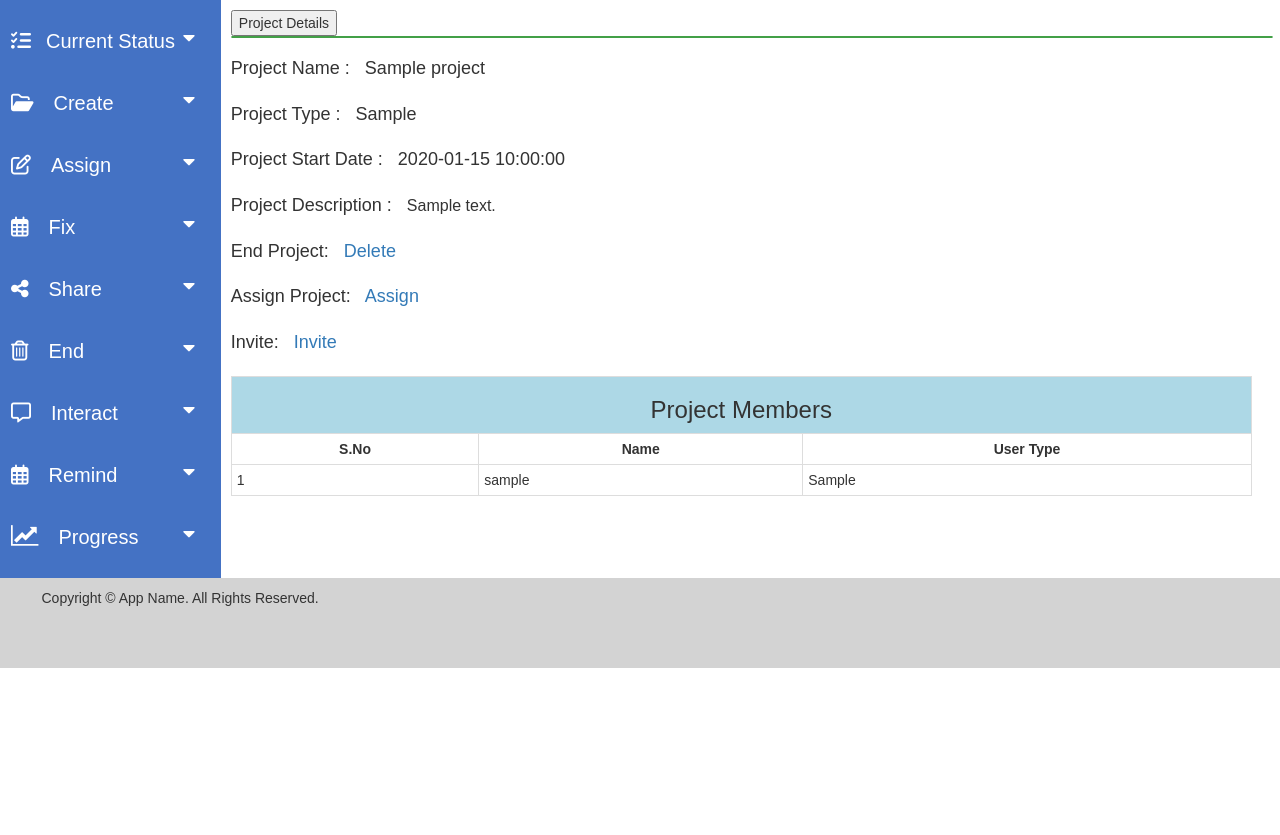
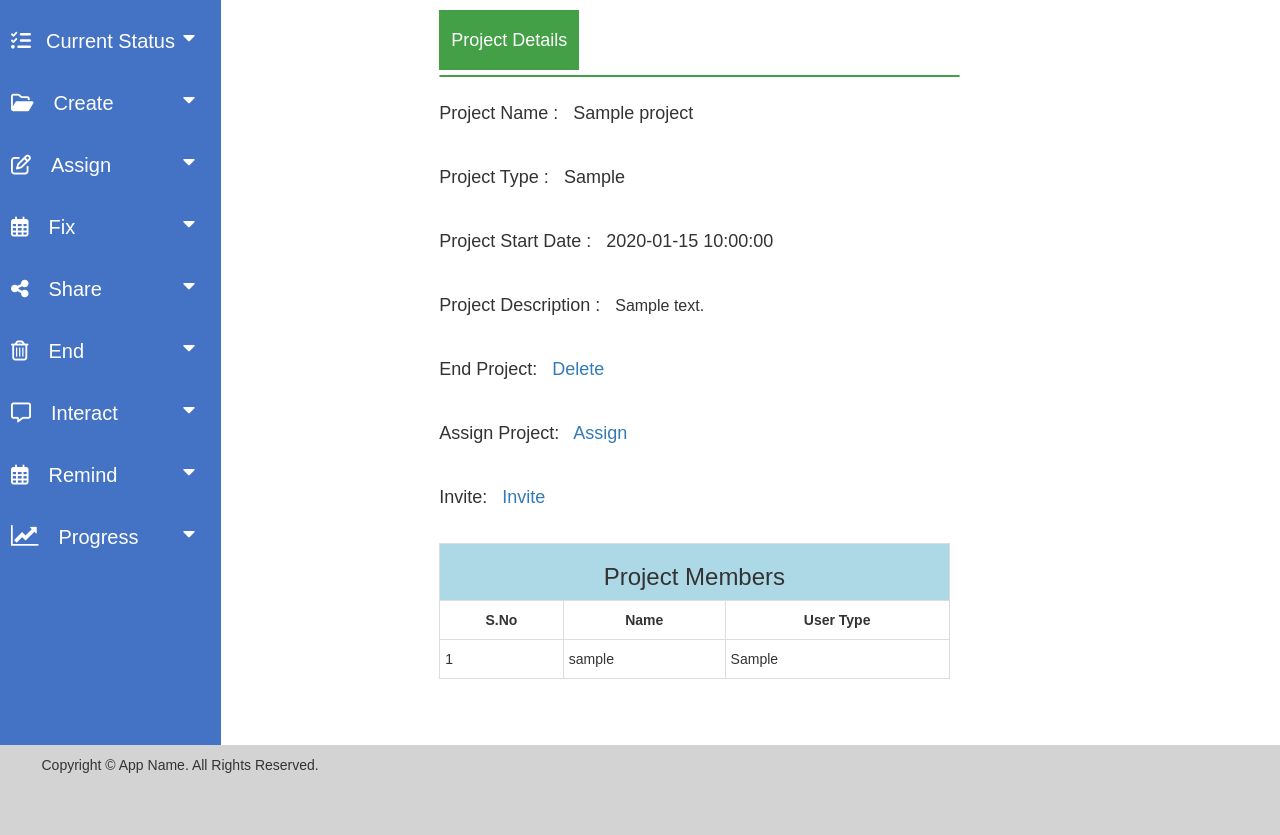
Before and after one commit to KLNarayana03/ResearchRealm, a PHP site: page /details.php?rn=1 in a window 1280 px wide. Shown: the part 83-918 px from the top of the page. Before the commit the page ends 751 px from the top, so only its background shows below. Run offline with PHP 8.4, Linux system fonts and the light colour scheme; the visitor is signed in with stand-in values (Sample User, id 1); tables that the repository leaves empty or names only in its code hold one stand-in row (values such as "Sample post"); some libraries are stand-ins or nearby versions.

Commit message:
Update landingpage.css

```diff
--- a/final/landingpage.css
+++ b/final/landingpage.css
@@ -44,11 +44,17 @@ body {
 }
 
 .main{
-  background-color:white;
+  background-color: white;
   float: left;
   width: 81.05%;
   padding: 10px;
-  height: left; /* Should be removed. Only for demonstration */
+  height: auto; /* Should be removed. Only for demonstration */
+}
+
+.maincontent {
+  width: 50%;
+  margin-left: 20%;
+  line-height: 2;
 }
 
 .sidenav a {
@@ -195,6 +201,15 @@ margin-bottom: 18px;
   margin-top: 18px;
 }
 
+.details-projectdescription {
+  width: 95px;
+  height:auto;
+  font-size: 16px;
+  border: 1px solid #ccc;
+  border-radius: 4px;
+  margin-top: 18px;
+}
+
 /* Button used to open the contact form - fixed at the bottom of the page */
 .open-button {
 background-color: #43A047;
@@ -208,6 +223,18 @@ position: fixed;
 top: 15vh;
 left: 38.5vw;
 }
+
+.topbutton {
+  background-color: #43A047;
+  color: white;
+  padding: 12px;
+  font-size: 18px;
+  border: none;
+  cursor: pointer;
+  width: auto;
+  margin-bottom: 5px;
+}
+
 
 /* The popup form - hidden by default */
 .form-popup {
```
